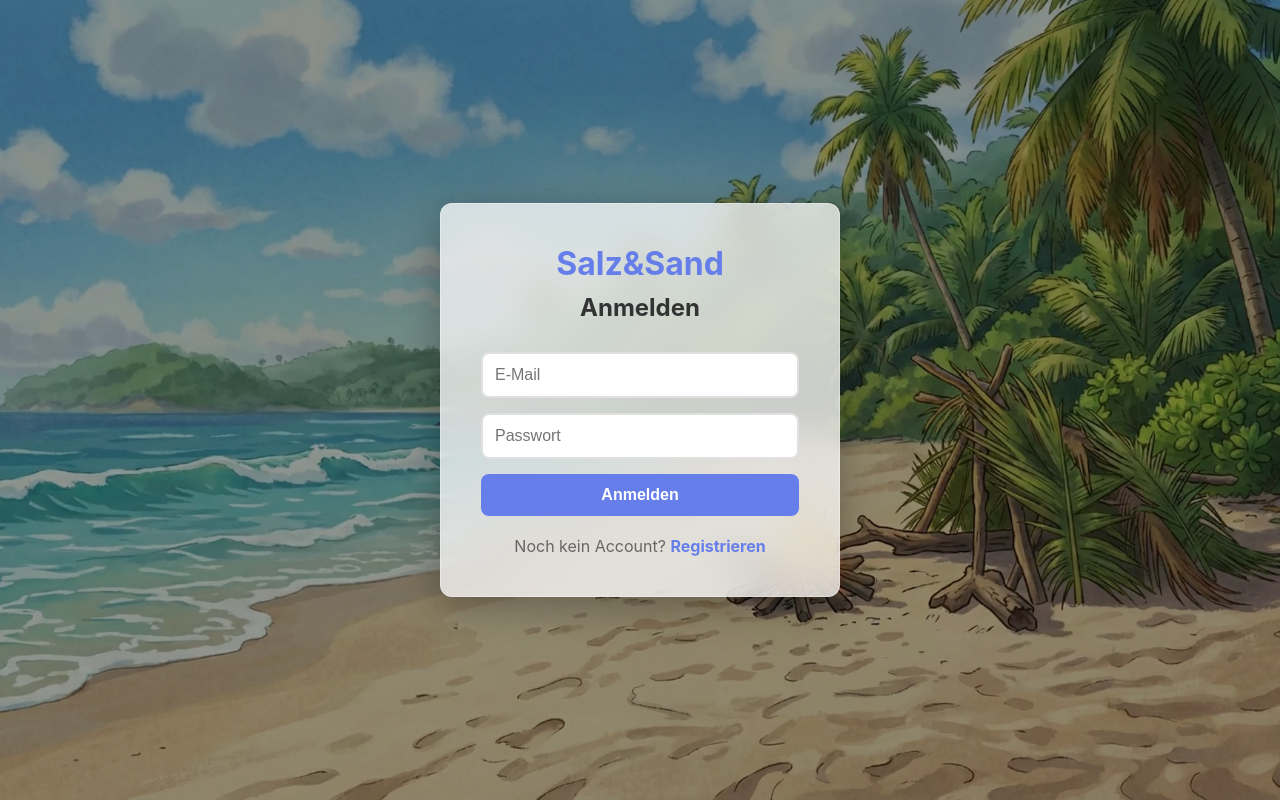
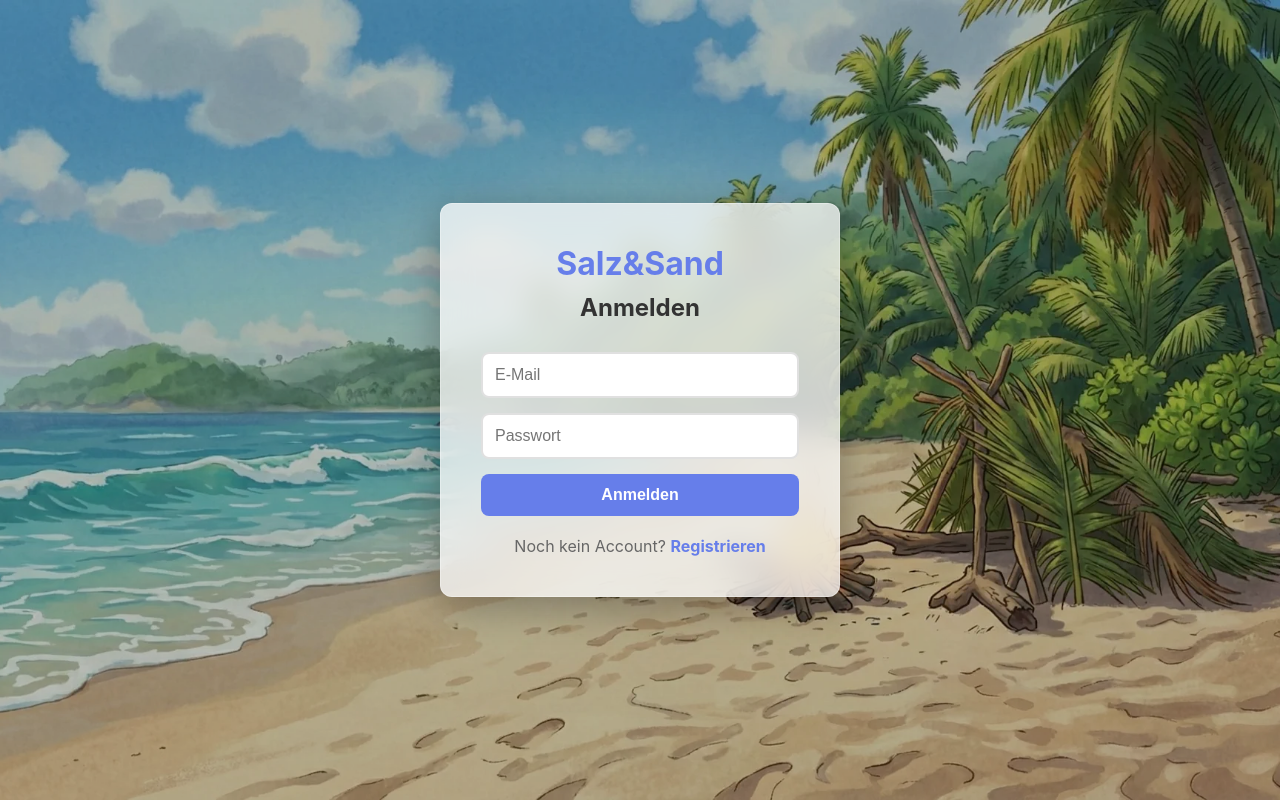
Before and after one commit to Philip8861/salz-sand, a React (Vite) app in the folder frontend/: page /login in a window 1280 px wide. Built offline with nearby package versions, Linux system fonts and the light colour scheme; no server answers.

Commit message:
Fix: Overlay-Transparenz reduziert

```diff
--- a/frontend/src/pages/Auth.css
+++ b/frontend/src/pages/Auth.css
@@ -25,7 +25,7 @@
   }
 }
 
-/* Overlay für bessere Lesbarkeit */
+/* Overlay für bessere Lesbarkeit (reduziert für mehr Sichtbarkeit) */
 .auth-container::before {
   content: '';
   position: absolute;
@@ -33,7 +33,7 @@
   left: 0;
   right: 0;
   bottom: 0;
-  background: rgba(0, 0, 0, 0.4);
+  background: rgba(0, 0, 0, 0.25);
   z-index: 0;
 }
 
```
